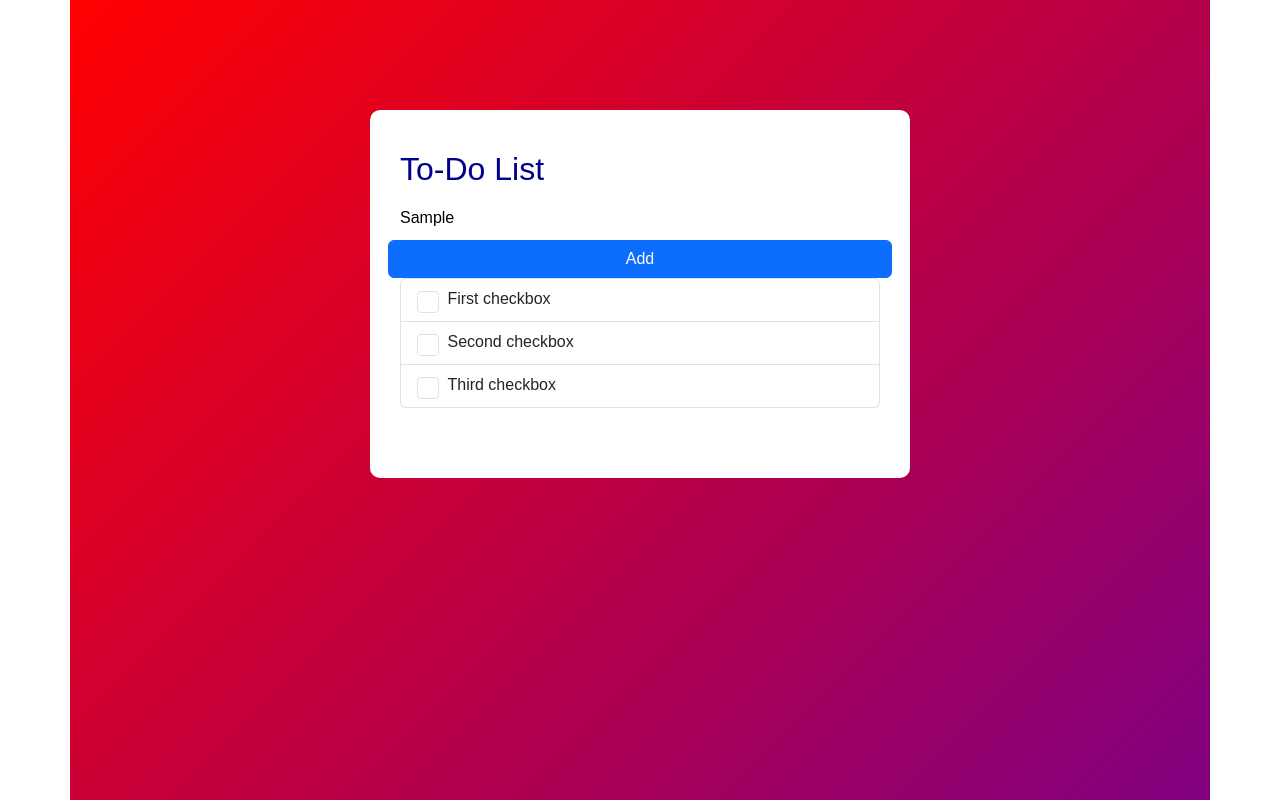
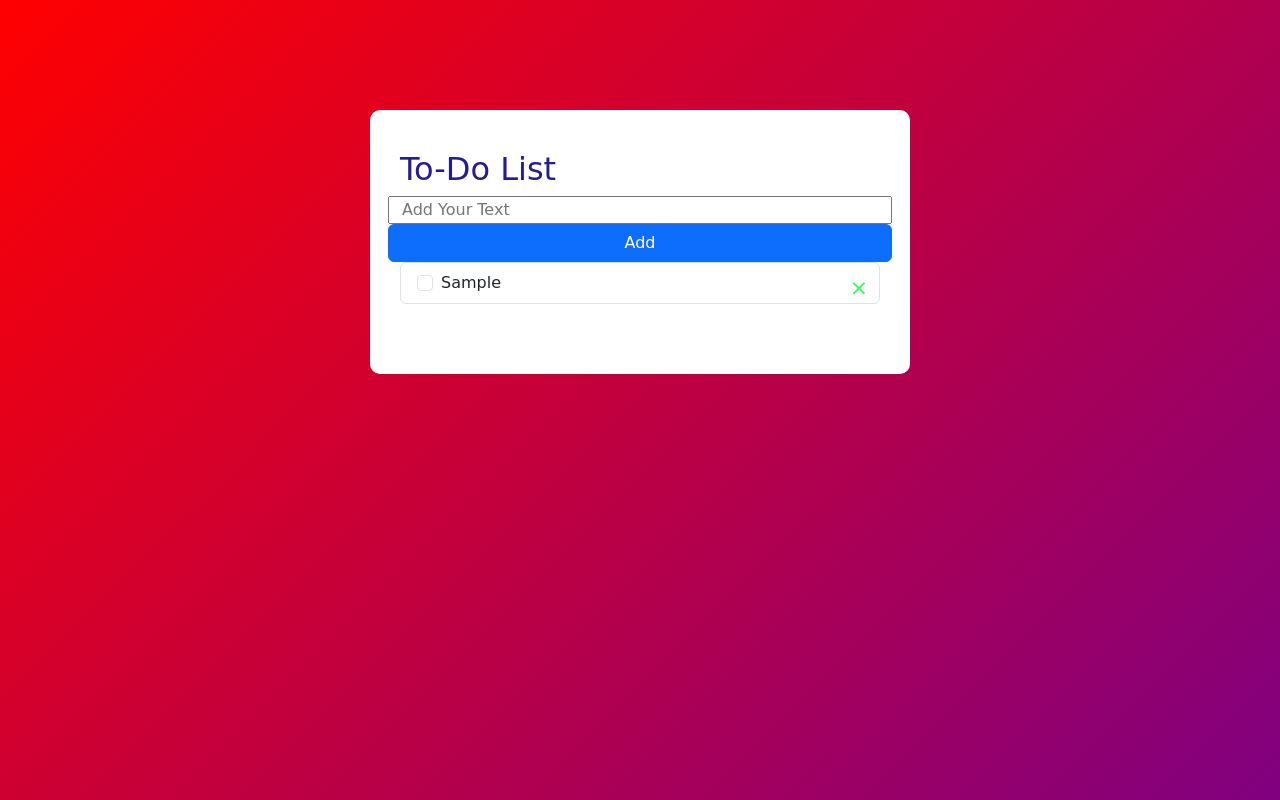
Before and after one commit to kbutler31/week12projectjs, a website: page Project-week-12/index.html in a window 1280 px wide. Both pictures are taken after typing "Sample" into the empty fields and a click on the button "Add". Drawn offline with nearby package versions, Linux system fonts and the light colour scheme.

Commit message:
final product

```diff
--- a/Project-week-12/index.html
+++ b/Project-week-12/index.html
@@ -5,11 +5,7 @@
     <meta name="viewport" content="width=device-width, initial-scale=1.0">
     <title>To-do-List</title>
     <link rel="stylesheet" href="styles.css">
-    <link href="https://cdn.jsdelivr.net/npm/bootstrap@5.3.0-alpha1/dist/css/bootstrap.min.css"
-      rel="stylesheet"
-      integrity="sha384-GLhlTQ8iRABdZLl6O3oVMWSktQOp6b7In1Zl3/Jr59b6EGGoI1aFkw7cmDA6j6gD"
-      crossorigin="anonymous">
-
+    <link href="https://cdn.jsdelivr.net/npm/bootstrap@5.3.3/dist/css/bootstrap.min.css" rel="stylesheet" integrity="sha384-QWTKZyjpPEjISv5WaRU9OFeRpok6YctnYmDr5pNlyT2bRjXh0JMhjY6hW+ALEwIH" crossorigin="anonymous">
 </head>
 <body>
 <div class="container">
@@ -17,30 +13,14 @@
         <h2>To-Do List</h2>
         <div class="row">
             <input type="text" id="input-box" placeholder="Add Your Text">
-            <button type="button" class="btn btn-primary" onclick="AddTask()" >Add</button>
+            <button type="button" id="button" class="btn btn-primary" onclick="AddTask()" >Add</button>
         </div>
-        <ul class="list-group">
-  <li class="list-group-item">
-    <input class="form-check-input me-1" type="checkbox" value="" id="firstCheckboxStretched">
-    <label class="form-check-label stretched-link" for="firstCheckboxStretched">First checkbox</label>
-  </li>
-  <li class="list-group-item">
-    <input class="form-check-input me-1" type="checkbox" value="" id="secondCheckboxStretched">
-    <label class="form-check-label stretched-link" for="secondCheckboxStretched">Second checkbox</label>
-  </li>
-  <li class="list-group-item">
-    <input class="form-check-input me-1" type="checkbox" value="" id="thirdCheckboxStretched">
-    <label class="form-check-label stretched-link" for="thirdCheckboxStretched">Third checkbox</label>
-  </li>
-</ul>
+        <ul class="list-group" id="list">
+  </ul>
     </div>
 </div>
     <!-- Bootstrap Script CDN -->
-    <script
-      src="https://cdn.jsdelivr.net/npm/bootstrap@5.3.0-alpha1/dist/js/bootstrap.bundle.min.js"
-      integrity="sha384-w76AqPfDkMBDXo30jS1Sgez6pr3x5MlQ1ZAGC+nuZB+EYdgRZgiwxhTBTkF7CXvN"
-      crossorigin="anonymous"
-    ></script>
+    <script src="https://cdn.jsdelivr.net/npm/bootstrap@5.3.3/dist/js/bootstrap.bundle.min.js" integrity="sha384-YvpcrYf0tY3lHB60NNkmXc5s9fDVZLESaAA55NDzOxhy9GkcIdslK1eN7N6jIeHz" crossorigin="anonymous"></script>
     <!-- My script -->
     <script src="./project.js"></script>
 </body>
--- a/Project-week-12/project.js
+++ b/Project-week-12/project.js
@@ -1,37 +1,74 @@
-const listGroup = document.getElementById("list-group");
+// Get references to the button, input box, and list elements in the DOM
+const button = document.getElementById("button");
 const inputBox = document.getElementById("input-box");
+const list = document.getElementById("list");
 
+// Function to add a task
 function addTask() {
-    if (inputBox.value === "") {
+  // Get the value from the input box
+  let value = inputBox.value;
+
+  // If the input box is empty, show an alert
+  if (value === "") {
     alert("You must write something!");
   } else {
+    // Create a new list item
     let li = document.createElement("li");
-        li.innerHTML = inputBox.value;
-        listGroup.appendChild(li);
+    li.classList.add("list-group-item");
+
+    // Create a new checkbox and add it to the list item
+    let checkbox = document.createElement("input");
+    checkbox.type = "checkbox";
+    checkbox.classList.add("form-check-input", "me-2");
+    li.appendChild(checkbox);
+
+    // Create a new text node with the input value and add it to the list item
+    let textNode = document.createTextNode(value);
+    li.appendChild(textNode);
+
+    // Add the list item to the list
+    list.appendChild(li);
+
+    // Create a new span element for the delete button and add it to the list item
     let span = document.createElement("span");
     span.innerHTML = "\u00d7";
     li.appendChild(span);
+
+    // Add an event listener to the delete button to remove the list item when clicked
+    span.addEventListener("click", function (e) {
+      li.remove();
+      saveData();
+    });
   }
+
+  // Clear the input box
   inputBox.value = "";
+
+  // Save the current state of the list to local storage
   saveData();
 }
 
-listGroup.addEventListener("click", function(e) {
-    if (e.target.tagName === "LI") {
-        e.target.classList.toggle("checked");
-        saveData();
-    } else if (e.target.tagName === "SPAN") {
-        e.target.parentElement.remove();
-        saveData();
-    }
-}, false);
+// Add an event listener to the button to add a task when clicked
+button.addEventListener(
+  "click",
+  function (e) {
+    addTask();
+  },
+  false
+);
 
+// Function to save the current state of the list to local storage
 function saveData() {
-    localStorage.setItem("data", listGroup.innerHTML);
+  localStorage.setItem("data", list.innerHTML);
+  console.log("saved the following data: ", list.innerHTML);
 }
 
+// Function to load the list from local storage
 function showList() {
-    listGroup.innerHTML = localStorage.getItem("data");
+  items = localStorage.getItem("data");
+  console.log("retrieved the following data: ", items);
+  list.innerHTML = items;
 }
 
+// Load the list from local storage when the page loads
 showList();
--- a/Project-week-12/styles.css
+++ b/Project-week-12/styles.css
@@ -1,16 +1,16 @@
 *{
     margin: 0;
     padding: 0;
-    font-family: sans-serif;
+    font-family:cursive, sans-serif;
     box-sizing: border-box;
 }
-.container{
+body{
     width: 100%;
     min-height: 100vh;
     background: linear-gradient(135deg, red,purple);
     padding: 10px;
 }
-.todo-app{
+ .todo-app{
     width: 100%;
     max-width: 540px;
     background: #fff;
@@ -19,11 +19,11 @@
     border-radius: 10px;
 }
 .todo-app{
-    color:darkblue;
+    color:rgba(12, 0, 139, 0.893);
     align-items: center;
     margin-bottom: 20px;
 }
-input{
+input-box{
     flex: 1;
     border: none;
     outline: none;
@@ -37,7 +37,7 @@ ul li span{
     width: 40px;
     height: 40px;
     font-size: 22px;
-    color: greenyellow;
+    color: rgb(47, 255, 82);
     line-height: 40px;
     text-align: center;
 }
```
Lines whose indentation alone changed are shown as unchanged.
